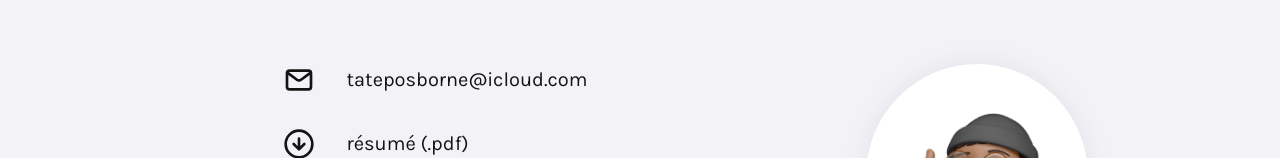
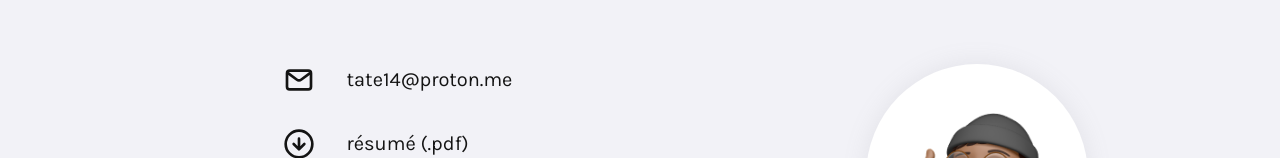
Before and after one commit to tateosborne/portfolio, a React (Vite) app: page / in a window 1280 px wide. Shown: the part 5774-5932 px from the top of the page. Built offline with nearby package versions, Linux system fonts and the light colour scheme.

Commit message:
updated email on website

```diff
--- a/src/components/Contact.tsx
+++ b/src/components/Contact.tsx
@@ -28,8 +28,8 @@ const Contact: React.FC<Props> = ({theme, sideBar, setSideBar}) => {
                             <div className="each-contact">
                                 <span
                                     dangerouslySetInnerHTML={{__html: svgs.email}} />
-                                <a href="mailto:tateposborne@icloud.com" target="_blank" rel="noreferrer noopener">
-                                    tateposborne@icloud.com
+                                <a href="mailto:tate14@proton.me" target="_blank" rel="noreferrer noopener">
+                                    tate14@proton.me
                                 </a>
                             </div>
                             <div className="each-contact">
```
